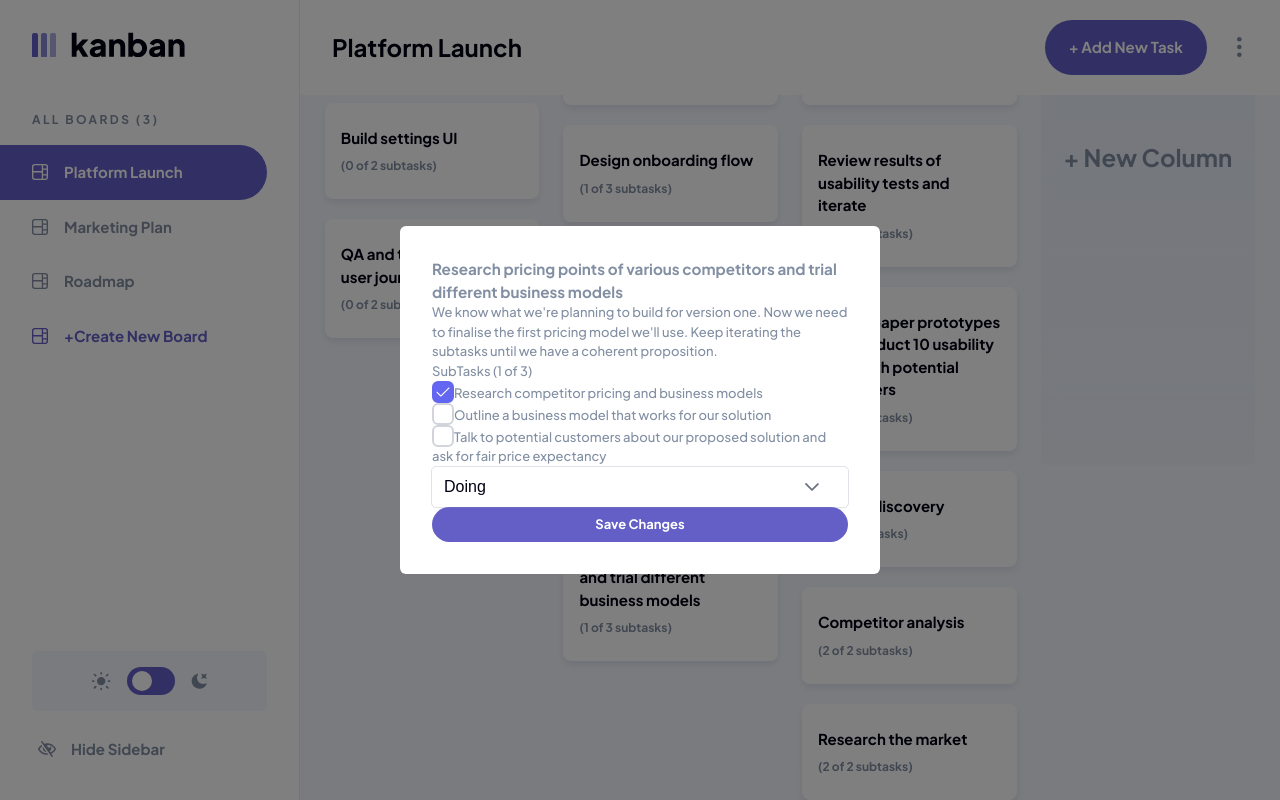
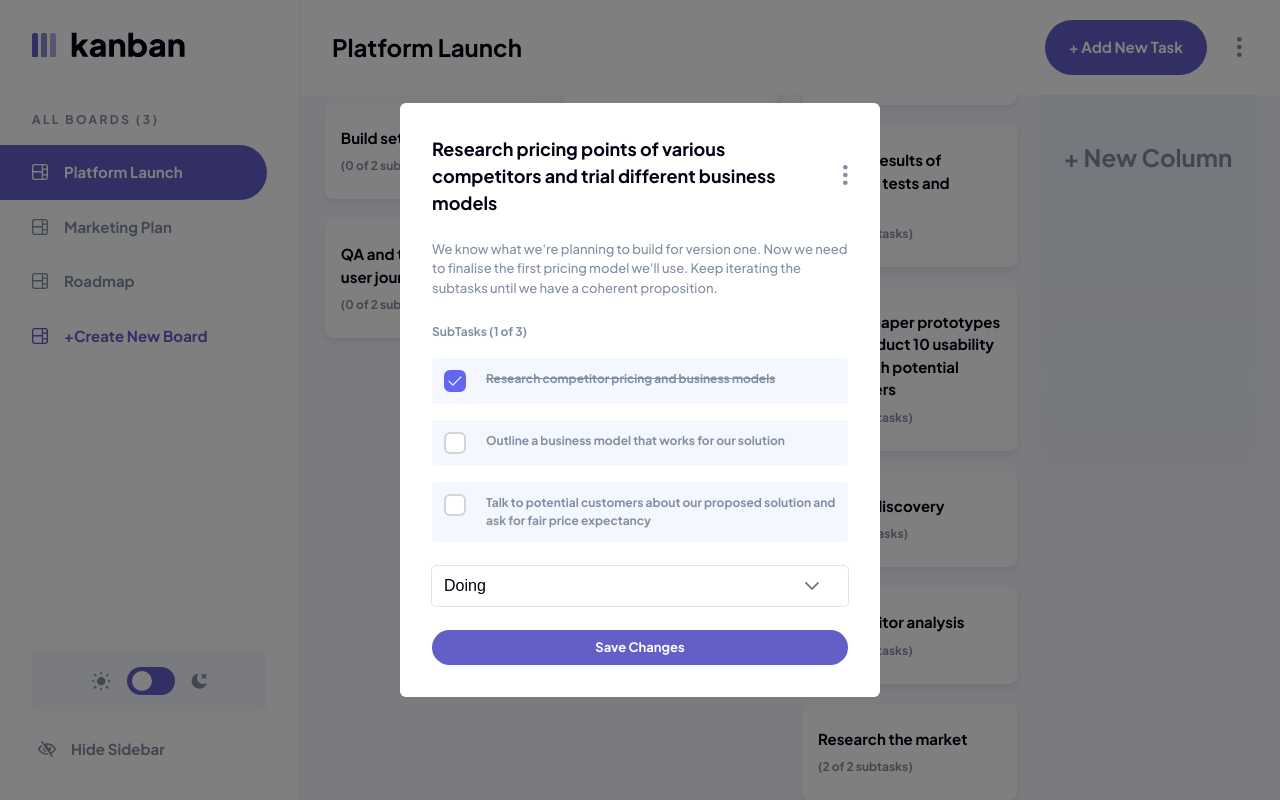
Before and after one commit to KoenCobra/VueKanban, a Vue app: page / in a window 1280 px wide. Both pictures are taken after a click on the element 670 px from the left and 579 px from the top of the page. Built offline with nearby package versions, Linux system fonts and the light colour scheme; a web font is replaced by a local one.

Commit message:
added styling to task details

```diff
--- a/src/assets/sass/form.scss
+++ b/src/assets/sass/form.scss
@@ -63,7 +63,7 @@ textarea,
   color: var(--placeholderText);
   font-weight: 500;
   font-size: 0.8125rem;
-  opacity: 0.4;
+  opacity: 0.8;
 }
 
 .list-move, /* apply transition to moving elements */
--- a/src/assets/sass/variables.scss
+++ b/src/assets/sass/variables.scss
@@ -20,9 +20,11 @@
   --darkGreyBackground: var(--white);
   --lightPurpleHover: rgba(99, 95, 199, 0.25);
   --addColumnBackGround: linear-gradient(180deg, #e9effa 0%, rgba(233, 239, 250, 0.5) 100%);
+  --subtaskBackground: var(--lightGrey);
 }
 
 .dark {
+  --subtaskBackground: var(--veryDarkGrey);
   --addColumnBackGround: linear-gradient(
     180deg,
     rgba(43, 44, 55, 0.25) 0%,
--- a/src/components/Columns.vue
+++ b/src/components/Columns.vue
@@ -25,16 +25,29 @@
     :is-dialog-visible="isTaskVisible"
     :is-close-btn-visible="false"
   >
+    <div class="task-details">
+      <div class="task-title-section">
         <div class="task-title">
           <h3>{{ selectedTask.title }}</h3>
+          <img
+            @click="isCrudDropdownVisble = !isCrudDropdownVisble"
+            src="../assets/images/icon-vertical-ellipsis.svg"
+            alt="ellipsis"
+          />
+        </div>
         <p>{{ selectedTask.description }}</p>
       </div>
       <div class="subtasks">
-      <label
+        <label class="subtasks-label"
           >SubTasks ({{ selectedTask.subtasks.filter((s: any) => s.isCompleted).length }} of
           {{ selectedTask.subtasks.length }})</label
         >
-      <div class="subtask" v-for="(subtask, index) in selectedTask.subtasks" :key="index">
+        <div
+          class="subtask"
+          :class="{ completed: subtask.isCompleted }"
+          v-for="(subtask, index) in selectedTask.subtasks"
+          :key="index"
+        >
           <Checkbox v-model="subtask.isCompleted" :binary="true" />
           <label> {{ subtask.title }} </label>
         </div>
@@ -45,7 +58,8 @@
         optionLabel="name"
         @change="changeStatus($event)"
       />
-    <button class="submit-btn" type="submit">Save Changes</button>
+      <button @click="isTaskVisible = false" class="submit-btn" type="submit">Save Changes</button>
+    </div>
   </GenericDialog>
 </template>
 
@@ -62,6 +76,7 @@ const boardStore = useBoardStore()
 const isTaskVisible = ref(false)
 const selectedStatus = ref()
 const selectedTask = ref()
+const isCrudDropdownVisble = ref(false)
 
 watchEffect(() => {
   boardStore.selectedBoard?.columns.forEach((column) => {
@@ -170,4 +185,51 @@ const changeStatus = (event: any) => {
     cursor: pointer;
   }
 }
+.task-details {
+  display: grid;
+  gap: 1.5rem;
+  .task-title-section {
+    .task-title {
+      display: flex;
+      align-items: center;
+      justify-content: space-between;
+      gap: 2rem;
+      margin-bottom: 1.5rem;
+      h3 {
+        font-size: 1.125rem;
+        font-weight: 700;
+        color: var(--textColor);
+      }
+    }
+
+    p {
+      font-size: 0.8125rem;
+      font-weight: 500;
+      color: var(--mediumGrey);
+    }
+  }
+
+  .subtasks {
+    .subtasks-label {
+      color: var(--mediumGrey);
+      font-size: 0.75rem;
+      font-weight: 700;
+    }
+
+    .subtask {
+      margin-top: 1rem;
+      display: flex;
+      gap: 1.25rem;
+      background-color: var(--subtaskBackground);
+      padding: 0.75rem;
+      border-radius: 4px;
+      font-size: 0.75rem;
+      font-weight: 700;
+
+      &.completed label {
+        text-decoration: line-through;
+      }
+    }
+  }
+}
 </style>
```
Lines whose indentation alone changed are shown as unchanged.
